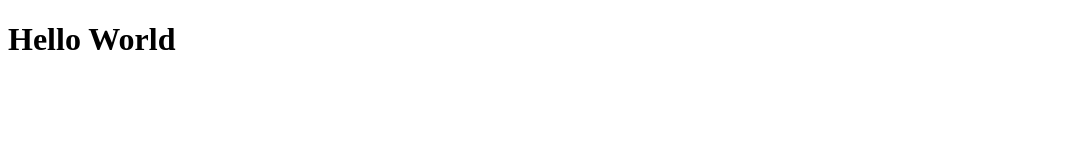
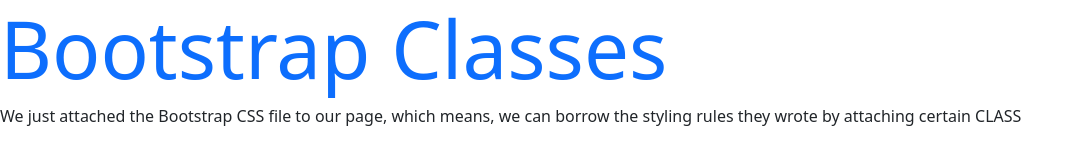
Before and after one commit to ArianB2029/CS1-Unit3-Notes, a plain HTML site: page index.html in a window 1280 px wide. Shown: the whole page, without its empty margins (0-1084 px from the left). Drawn offline with nearby package versions, Linux system fonts and the light colour scheme.

Commit message:
3.1 Notes.

```diff
--- a/index.html
+++ b/index.html
@@ -6,10 +6,21 @@
   <meta charset="UTF-8">
   <meta name="viewport" content="width=device-width, initial-scale=1.0">
   <link rel="stylesheet" href="style.css">
+
+     <!-- Bootstrap CSS -->
+     <link href="https://cdn.jsdelivr.net/npm/bootstrap@5.3.3/dist/css/bootstrap.min.css" rel="stylesheet">
+
+     <!-- Bootstrap JS (optional) -->
+     <script src="https://cdn.jsdelivr.net/npm/bootstrap@5.3.3/dist/js/bootstrap.bundle.min.js"></script>
+
+
 </head>
 
 <body>
-  <h1>Hello World</h1>
+
+  <h1 class="display-1 text-primary">Bootstrap Classes</h1>
+
+  <p>We just attached the Bootstrap CSS file to our page, which means, we can borrow the styling rules they wrote by attaching certain CLASS</p>
 
 
 
```
